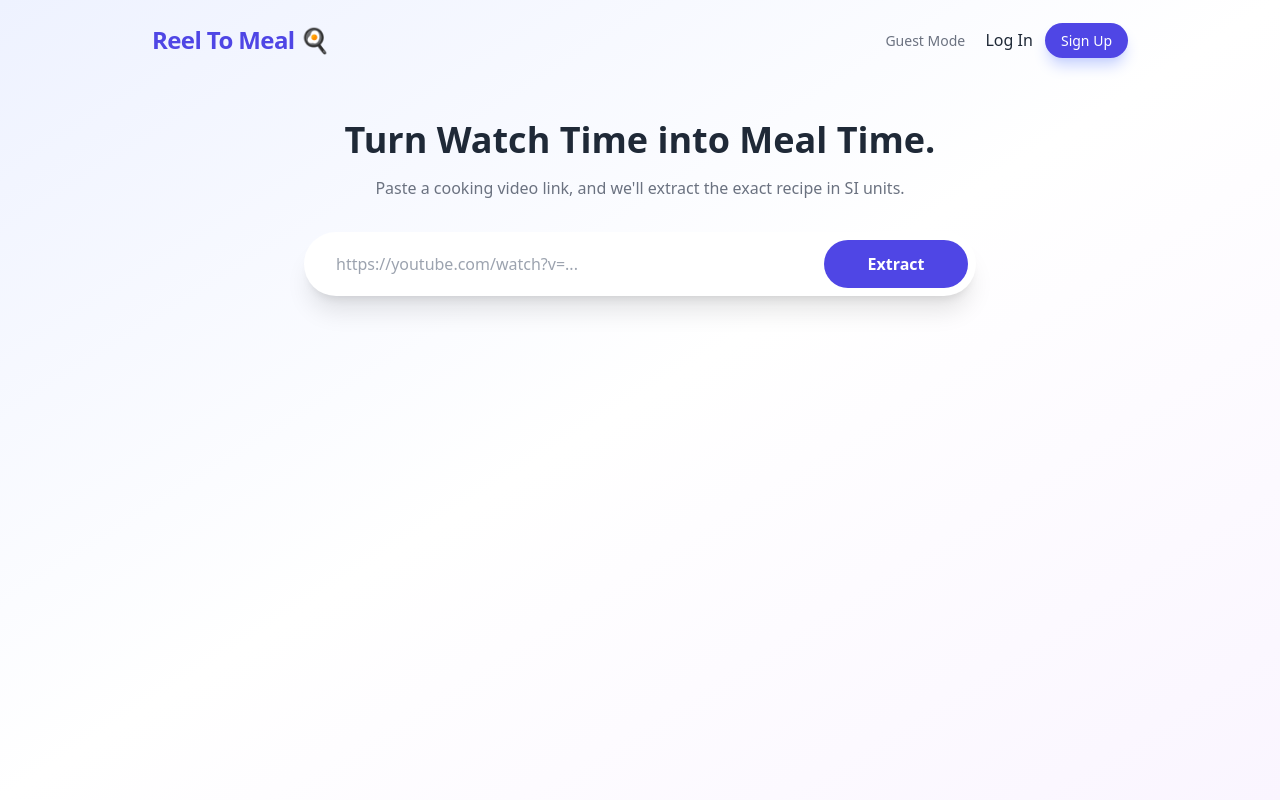
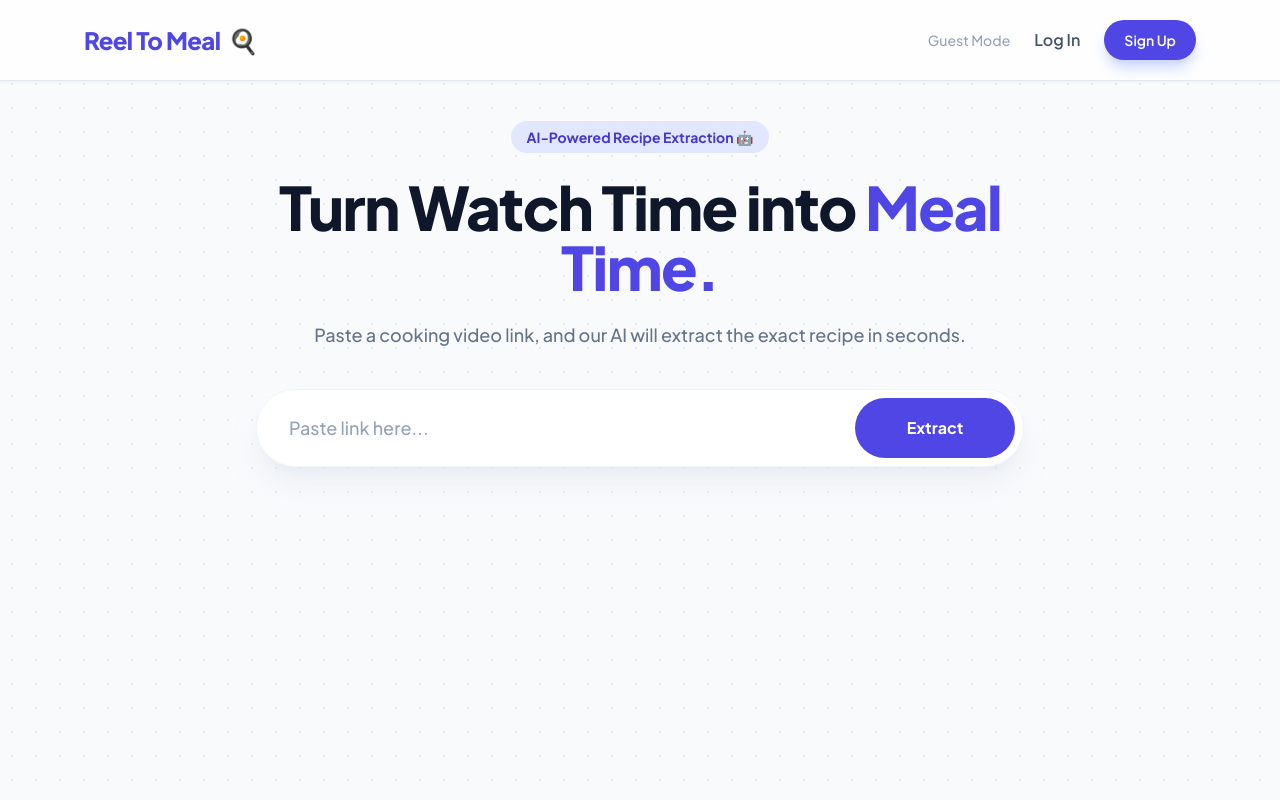
Before and after one commit to Shubham-Mandal-sudo/ReelToMeal, a Django app: page / in a window 1280 px wide. Run offline with Django 5.2, Linux system fonts and the light colour scheme; some libraries are stand-ins or nearby versions.

Commit message:
7th Sem Update V1

```diff
--- a/core/models.py
+++ b/core/models.py
@@ -4,8 +4,10 @@ from django.contrib.auth.models import User
 class RecipeHistory(models.Model):
     user = models.ForeignKey(User, on_delete=models.CASCADE, related_name='search_history')
     video_url = models.URLField()
-    recipe_data = models.JSONField() # Stores the parsed Gemini JSON response
+    # FIX: Added recipe_name field
+    recipe_name = models.CharField(max_length=255, default="Unknown Recipe")
+    recipe_data = models.JSONField()
     searched_at = models.DateTimeField(auto_now_add=True)
 
     def __str__(self):
-        return f"{self.user.username} - {self.video_url}"
+        return f"{self.user.username} - {self.recipe_name}"
--- a/core/templates/core/base.html
+++ b/core/templates/core/base.html
@@ -2,27 +2,48 @@
 <html lang="en">
 <head>
     <meta charset="UTF-8">
+    <meta name="viewport" content="width=device-width, initial-scale=1.0">
     <title>Reel To Meal</title>
+    <!-- Tailwind CSS -->
     <script src="https://cdn.tailwindcss.com"></script>
+    <!-- Google Fonts: Plus Jakarta Sans for a premium app feel -->
+    <link href="https://fonts.googleapis.com/css2?family=Plus+Jakarta+Sans:wght@400;500;600;700;800&display=swap" rel="stylesheet">
+    <!-- Animate.css for entrance animations -->
+    <link rel="stylesheet" href="https://cdnjs.cloudflare.com/ajax/libs/animate.css/4.1.1/animate.min.css"/>
+
+    <style>
+        body {
+            font-family: 'Plus Jakarta Sans', sans-serif;
+            background-color: #f8fafc; /* Tailwind slate-50 */
+            background-image: radial-gradient(#e2e8f0 1px, transparent 1px);
+            background-size: 24px 24px;
+        }
+    </style>
 </head>
-<body class="bg-gradient-to-br from-indigo-50 via-white to-purple-50 min-h-screen font-sans text-gray-800">
-    <nav class="p-6 flex justify-between items-center max-w-5xl mx-auto">
-        <a href="{% url 'index' %}" class="text-2xl font-bold text-indigo-600 tracking-tight">Reel To Meal 🍳</a>
-        <div>
-            {% if user.is_authenticated %}
-                <a href="{% url 'dashboard' %}" class="mr-4 hover:text-indigo-500 font-medium transition">Dashboard</a>
-                <form action="{% url 'logout' %}" method="post" class="inline">
-                    {% csrf_token %}
-                    <button type="submit" class="px-4 py-2 bg-gray-200 rounded-full hover:bg-gray-300 transition text-sm font-medium">Log Out</button>
-                </form>
-            {% else %}
-                <span class="mr-4 text-sm text-gray-500">Guest Mode</span>
-                <a href="{% url 'login' %}" class="mr-2 hover:text-indigo-500 font-medium transition">Log In</a>
-                <a href="{% url 'signup' %}" class="px-4 py-2 bg-indigo-600 text-white rounded-full hover:bg-indigo-700 transition shadow-lg shadow-indigo-200 text-sm font-medium">Sign Up</a>
-            {% endif %}
+<body class="min-h-screen text-slate-800 flex flex-col">
+    <!-- Sticky Glassmorphism Navbar -->
+    <nav class="sticky top-0 z-50 bg-white/80 backdrop-blur-lg border-b border-slate-200 shadow-sm">
+        <div class="p-5 flex justify-between items-center max-w-6xl mx-auto">
+            <a href="{% url 'index' %}" class="text-2xl font-extrabold text-indigo-600 tracking-tight flex items-center gap-2">
+                Reel To Meal <span class="text-2xl">🍳</span>
+            </a>
+            <div class="flex items-center gap-6">
+                {% if user.is_authenticated %}
+                    <a href="{% url 'dashboard' %}" class="text-slate-600 hover:text-indigo-600 font-semibold transition-colors">Dashboard</a>
+                    <form action="{% url 'logout' %}" method="post" class="inline m-0">
+                        {% csrf_token %}
+                        <button type="submit" class="px-5 py-2 bg-slate-100 text-slate-700 rounded-full hover:bg-slate-200 transition font-semibold text-sm">Log Out</button>
+                    </form>
+                {% else %}
+                    <span class="text-sm font-medium text-slate-400 hidden sm:inline">Guest Mode</span>
+                    <a href="{% url 'login' %}" class="text-slate-600 hover:text-indigo-600 font-semibold transition-colors">Log In</a>
+                    <a href="{% url 'signup' %}" class="px-5 py-2.5 bg-indigo-600 text-white rounded-full hover:bg-indigo-700 transition shadow-lg shadow-indigo-200 font-semibold text-sm transform hover:scale-105">Sign Up</a>
+                {% endif %}
+            </div>
         </div>
     </nav>
-    <main class="max-w-4xl mx-auto mt-10 px-6">
+
+    <main class="flex-grow max-w-6xl mx-auto w-full mt-10 px-6 pb-20">
         {% block content %}{% endblock %}
     </main>
 </body>
--- a/core/templates/core/index.html
+++ b/core/templates/core/index.html
@@ -1,19 +1,23 @@
 {% extends 'core/base.html' %}
 
 {% block content %}
-<div class="text-center">
-    <h2 class="text-4xl font-extrabold mb-4">Turn Watch Time into Meal Time.</h2>
-    <p class="text-gray-500 mb-8">Paste a cooking video link, and we'll extract the exact recipe in SI units.</p>
+<div class="text-center animate__animated animate__fadeInDown max-w-3xl mx-auto">
+    <div class="inline-block px-4 py-1.5 bg-indigo-100 text-indigo-700 font-bold text-sm rounded-full mb-6">
+        AI-Powered Recipe Extraction 🤖
+    </div>
+    <h2 class="text-5xl md:text-6xl font-extrabold mb-6 tracking-tight text-slate-900">
+        Turn Watch Time into <span class="text-indigo-600">Meal Time.</span>
+    </h2>
+    <p class="text-lg text-slate-500 mb-10 font-medium">Paste a cooking video link, and our AI will extract the exact recipe in seconds.</p>
 
-    <form id="extractForm" method="POST" class="flex shadow-xl rounded-full overflow-hidden bg-white p-2 max-w-2xl mx-auto">
+    <form id="extractForm" method="POST" class="flex p-2 bg-white shadow-xl shadow-slate-200/50 rounded-full border border-slate-100 transition-all hover:shadow-2xl hover:shadow-indigo-100">
         {% csrf_token %}
-        <input type="url" name="video_url" placeholder="https://youtube.com/watch?v=..." required
-               class="flex-1 px-6 py-3 outline-none text-gray-700 bg-transparent">
+        <input type="url" name="video_url" placeholder="Paste link here..." required
+               class="flex-1 px-6 py-4 outline-none text-slate-700 bg-transparent font-medium placeholder-slate-400 text-lg">
 
-        <button id="submitBtn" type="submit" class="relative flex items-center justify-center bg-indigo-600 text-white px-8 py-3 rounded-full font-semibold hover:bg-indigo-700 transition w-36">
+        <button id="submitBtn" type="submit" class="relative flex items-center justify-center bg-indigo-600 text-white px-10 py-4 rounded-full font-bold hover:bg-indigo-700 transition-all transform hover:scale-105 w-40">
             <span id="btnText">Extract</span>
-
-            <svg id="btnSpinner" class="hidden animate-spin h-5 w-5 text-white absolute" xmlns="http://www.w3.org/2000/svg" fill="none" viewBox="0 0 24 24">
+            <svg id="btnSpinner" class="hidden animate-spin h-6 w-6 text-white absolute" xmlns="http://www.w3.org/2000/svg" fill="none" viewBox="0 0 24 24">
                 <circle class="opacity-25" cx="12" cy="12" r="10" stroke="currentColor" stroke-width="4"></circle>
                 <path class="opacity-75" fill="currentColor" d="M4 12a8 8 0 018-8V0C5.373 0 0 5.373 0 12h4zm2 5.291A7.962 7.962 0 014 12H0c0 3.042 1.135 5.824 3 7.938l3-2.647z"></path>
             </svg>
@@ -21,50 +25,66 @@
     </form>
 
     {% if error %}
-        <p class="text-red-500 mt-4">{{ error }}</p>
+        <div class="mt-8 p-4 bg-red-50 text-red-600 rounded-2xl border border-red-100 font-semibold animate__animated animate__shakeX">
+            {{ error }}
+        </div>
     {% endif %}
+</div>
 
 {% if recipe %}
-    <div class="mt-12 text-left bg-white/80 backdrop-blur-md p-8 rounded-3xl shadow-sm border border-gray-100 transition-all duration-500 translate-y-0 opacity-100">
-        <h3 class="text-2xl font-bold mb-6 text-indigo-900">{{ recipe.recipe_name }}</h3>
+<!-- Moved the result slightly down and styled it to match recipe_detail -->
+<div class="mt-16 text-left bg-white p-8 md:p-12 rounded-[2rem] shadow-xl shadow-slate-200/50 border border-slate-100 animate__animated animate__fadeInUp">
+    <div class="flex flex-col md:flex-row justify-between md:items-center border-b border-slate-100 pb-6 mb-8">
+        <h3 class="text-3xl font-extrabold text-slate-900">{{ recipe.recipe_name }}</h3>
+        <span class="mt-4 md:mt-0 px-4 py-2 bg-indigo-50 text-indigo-700 font-bold rounded-full text-sm">
+            Serving Size: {{ recipe.serving_size }}
+        </span>
+    </div>
 
-        <div class="grid grid-cols-1 md:grid-cols-2 gap-8 mb-6">
+    <div class="grid grid-cols-1 lg:grid-cols-2 gap-12">
         <div>
-                <h4 class="font-bold text-gray-700 mb-3 border-b pb-2">Ingredients</h4>
-                <ul class="list-disc pl-5 space-y-1 text-gray-600">
+            <h4 class="font-extrabold text-xl text-slate-800 mb-6 flex items-center gap-2">🛒 Ingredients</h4>
+            <ul class="space-y-3">
                 {% for item in recipe.ingredients %}
-                        <li>{{ item.name }} - <span class="font-medium text-indigo-600">{{ item.quantity_si }}</span></li>
+                    <li class="p-4 bg-slate-50 rounded-2xl border border-slate-100 flex justify-between items-center">
+                        <span class="font-bold text-slate-700">{{ item.name }}</span>
+                        <span class="font-semibold text-indigo-600 bg-indigo-50 px-3 py-1 rounded-lg text-sm">{{ item.quantity_si }}</span>
+                    </li>
                 {% endfor %}
             </ul>
         </div>
+
         <div>
-                <h4 class="font-bold text-gray-700 mb-3 border-b pb-2">Details</h4>
-                <p class="text-gray-600 mb-2"><strong>Serving Size:</strong> {{ recipe.serving_size }}</p>
-                <p class="text-gray-600"><strong>Instruments:</strong> {{ recipe.instruments|join:", " }}</p>
-            </div>
+            <h4 class="font-extrabold text-xl text-slate-800 mb-6 flex items-center gap-2">🔪 Instruments</h4>
+            <div class="flex flex-wrap gap-2 mb-10">
+                {% for item in recipe.instruments %}
+                    <span class="bg-white border border-slate-200 text-slate-600 px-4 py-2 rounded-xl text-sm font-semibold shadow-sm">{{ item }}</span>
+                {% endfor %}
             </div>
 
-        <h4 class="font-bold text-gray-700 mb-3 border-b pb-2">Instructions</h4>
-        <ol class="list-decimal pl-5 space-y-3 text-gray-600">
+            <h4 class="font-extrabold text-xl text-slate-800 mb-6 flex items-center gap-2">🍳 Instructions</h4>
+            <ol class="space-y-4">
                 {% for step in recipe.instructions %}
-                <li>{{ step }}</li>
+                    <li class="flex gap-4 items-start">
+                        <span class="flex-shrink-0 w-8 h-8 flex items-center justify-center bg-indigo-600 text-white font-bold rounded-full text-sm">
+                            {{ forloop.counter }}
+                        </span>
+                        <p class="text-slate-600 font-medium leading-relaxed mt-1">{{ step }}</p>
+                    </li>
                 {% endfor %}
             </ol>
         </div>
+    </div>
+</div>
 {% endif %}
-</div>
 
 <script>
     document.getElementById('extractForm').addEventListener('submit', function() {
         const btn = document.getElementById('submitBtn');
         const text = document.getElementById('btnText');
         const spinner = document.getElementById('btnSpinner');
-
-        // Prevent multiple clicks
         btn.disabled = true;
-        btn.classList.add('opacity-75', 'cursor-not-allowed');
-
-        // Swap text for spinner
+        btn.classList.add('cursor-wait');
         text.classList.add('hidden');
         spinner.classList.remove('hidden');
     });
--- a/core/views.py
+++ b/core/views.py
@@ -1,5 +1,5 @@
 # core/views.py
-from django.shortcuts import render, redirect
+from django.shortcuts import render, redirect, get_object_or_404
 from django.contrib.auth import login, authenticate
 from django.contrib.auth.models import User
 from django.contrib.auth.decorators import login_required
@@ -30,6 +30,8 @@ def index(request):
                 request.session['guest_history'] = guest_history[:5] # Keep last 5
 
         except Exception as e:
+            # FIX: Print the exact error to your console so you know what failed!
+            print(f"FAILED TO GENERATE RECIPE: {e}")
             error = "Could not process the video. Please ensure the link is valid."
 
     return render(request, 'core/index.html', {'recipe': recipe, 'error': error})
@@ -75,3 +77,14 @@ def custom_signup(request):
             return redirect('dashboard')
 
     return render(request, 'registration/signup.html', {'error': error})
+
+@login_required
+def recipe_detail(request, recipe_id):
+    # Fetch the recipe, ensuring it belongs to the logged-in user
+    history_item = get_object_or_404(RecipeHistory, id=recipe_id, user=request.user)
+
+    # We pass the saved JSON data to the template
+    return render(request, 'core/recipe_detail.html', {
+        'recipe': history_item.recipe_data,
+        'video_url': history_item.video_url
+    })
--- a/reeltomeal_project/urls.py
+++ b/reeltomeal_project/urls.py
@@ -7,6 +7,7 @@ urlpatterns = [
     path('admin/', admin.site.urls),
     path('', views.index, name='index'),
     path('dashboard/', views.dashboard, name='dashboard'),
+    path('recipe/<int:recipe_id>/', views.recipe_detail, name='recipe_detail'),
 
     # Custom Auth Routes
     path('login/', views.custom_login, name='login'),
```
Also changed, not shown: core/gemini_service.py (+2 -8 lines), core/templates/core/dashboard.html (+34 -14 lines), core/templates/core/recipe_detail.html (added, +90 -0 lines), README.md, core/migrations/0001_initial.py, core/migrations/0002_recipehistory_recipe_name.py (added). Lines whose indentation alone changed are shown as unchanged.
